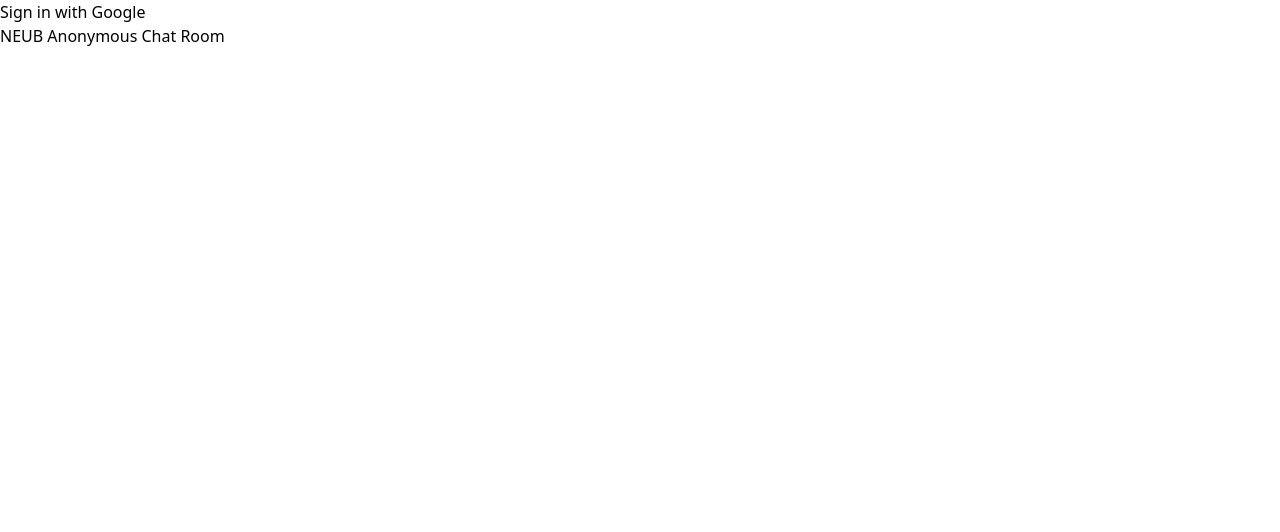
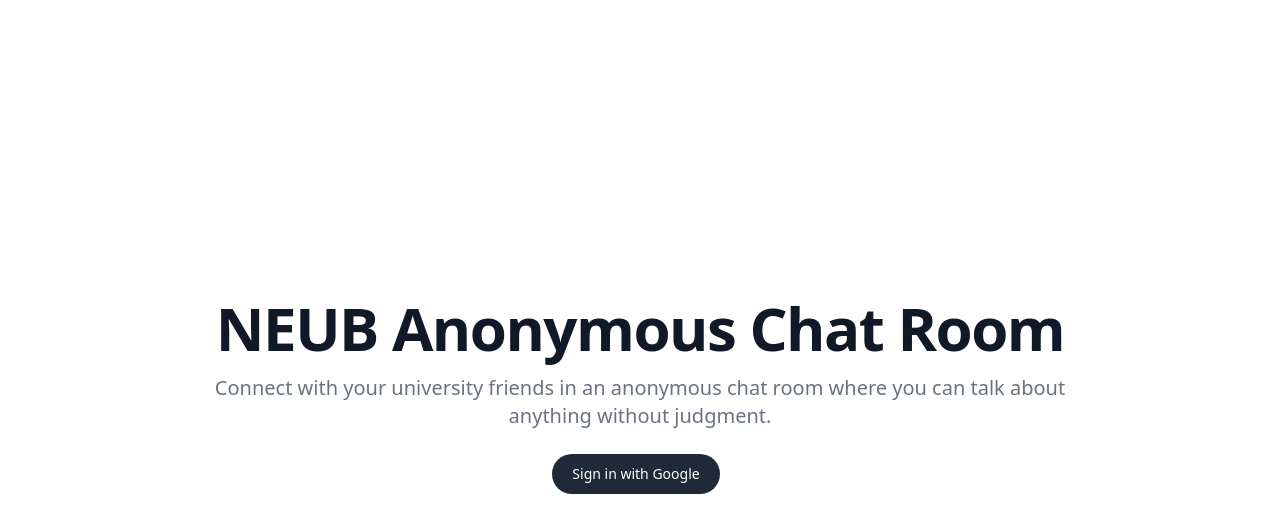
Before and after one commit to r-shafi/react-firebase-chat, a React (Create React App) app: page / in a window 1280 px wide. Shown: the top 532 px of the page. Built offline with nearby package versions, Linux system fonts and the light colour scheme; no server answers.

Commit message:
update login page

```diff
--- a/src/pages/Login.jsx
+++ b/src/pages/Login.jsx
@@ -7,11 +7,21 @@
   }
 
   return (
-    <>
-      <button className="sign-in" onClick={signInWithGoogle}>
+    <main className="h-screen w-screen flex flex-col justify-center items-center text-center">
+      <h1 className="mb-4 text-3xl font-extrabold leading-none tracking-tight text-gray-900 md:text-5xl lg:text-6xl dark:text-white">
+        NEUB Anonymous Chat Room
+      </h1>
+      <p className="mb-6 text-lg font-normal text-gray-500 lg:text-xl sm:px-16 xl:px-48 dark:text-gray-400">
+        Connect with your university friends in an anonymous chat room where you
+        can talk about anything without judgment.
+      </p>
+      <button
+        type="button"
+        className="text-white bg-gray-800 hover:bg-gray-900 focus:outline-none focus:ring-4 focus:ring-gray-300 font-medium rounded-full text-sm px-5 py-2.5 mr-2 mb-2 dark:bg-gray-800 dark:hover:bg-gray-700 dark:focus:ring-gray-700 dark:border-gray-700"
+        onClick={signInWithGoogle}
+      >
         Sign in with Google
       </button>
-      <p className="text homepageText">NEUB Anonymous Chat Room</p>
-    </>
+    </main>
   );
 }
```
